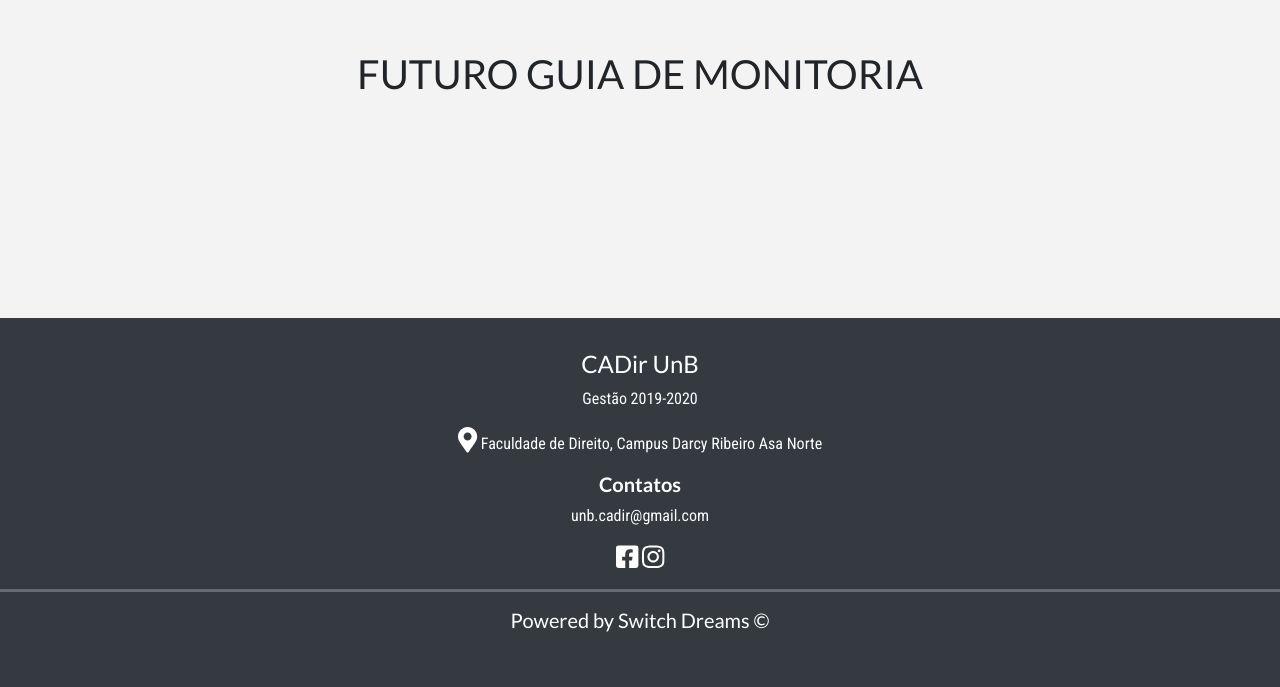
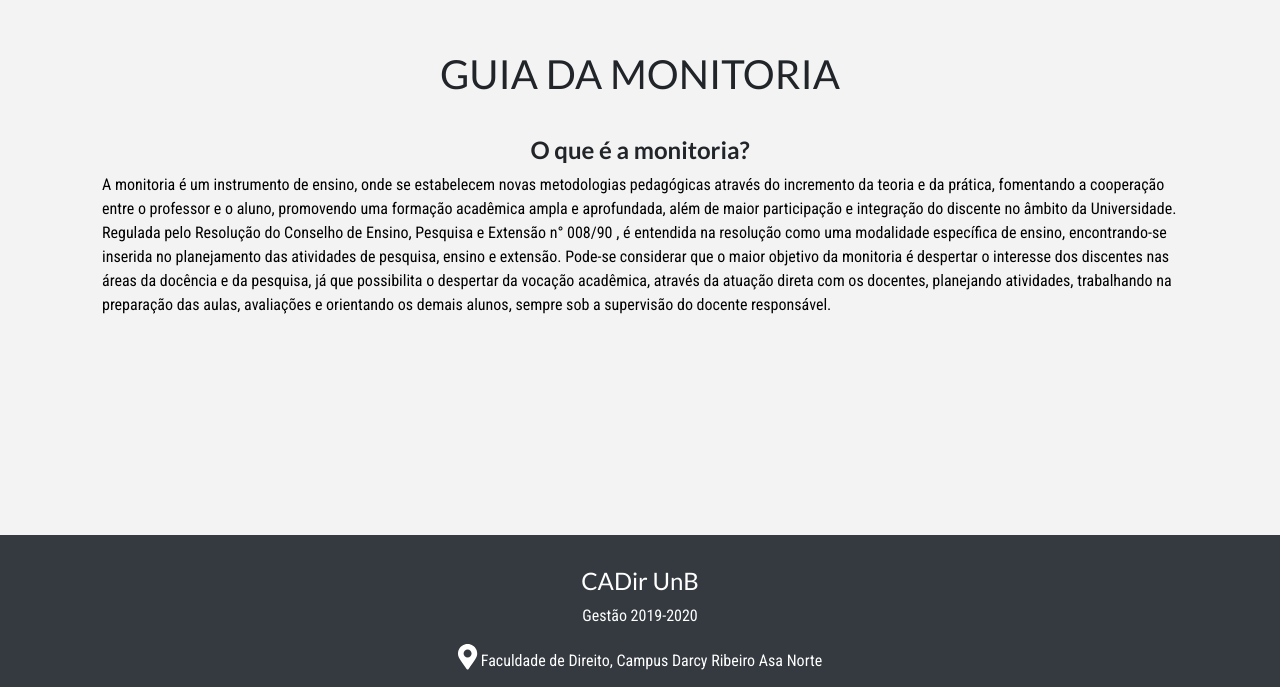
Before and after one commit to SwitchDreams/SiteCADir, a Django app: page /guias/monitoria in a window 1280 px wide. Shown: the part 114-801 px from the top of the page. Before the commit the page ends 746 px from the top, so only its background shows below. Run offline with Django 3.2, Linux system fonts and the light colour scheme; some libraries are stand-ins or nearby versions.

Commit message:
iniciando o guia da monitoria

```diff
--- a/guias/templates/monitoria.html
+++ b/guias/templates/monitoria.html
@@ -4,7 +4,15 @@
 {% block content %}
     <div class="container padding">
         <div class="jumbotron">
-            <h1 class="text-center"> Futuro guia de monitoria </h1>
+            <h1 class="text-center">Guia da Monitoria</h1>
+
+            <div class="paragraph">
+                <h4 class="text-center">O que é a monitoria?</h4>
+                <p>A monitoria é um instrumento de ensino, onde se estabelecem novas metodologias pedagógicas através do incremento da teoria e da prática, fomentando a cooperação entre o professor e o aluno, promovendo uma formação acadêmica ampla e aprofundada, além de maior participação e integração do discente no âmbito da Universidade.
+                Regulada pelo Resolução do Conselho de Ensino, Pesquisa e Extensão n° 008/90 , é entendida na resolução como uma modalidade específica de ensino, encontrando-se inserida no planejamento das atividades de pesquisa, ensino e extensão.
+                Pode-se considerar que o maior objetivo da monitoria é despertar o interesse dos discentes nas áreas da docência e da pesquisa, já que possibilita o despertar da vocação acadêmica, através da atuação direta com os docentes, planejando atividades, trabalhando na preparação das aulas, avaliações e orientando os demais alunos, sempre sob a supervisão do docente responsável.
+                </p>
+            </div>
         </div>
     </div>
 {% endblock %}
```
